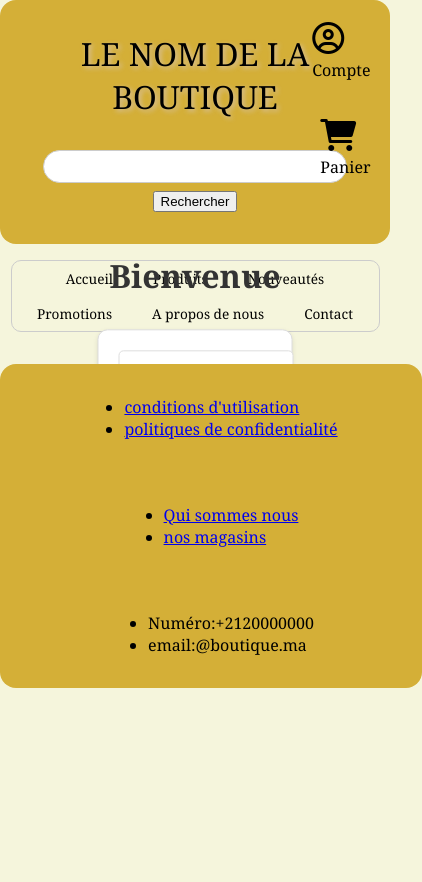
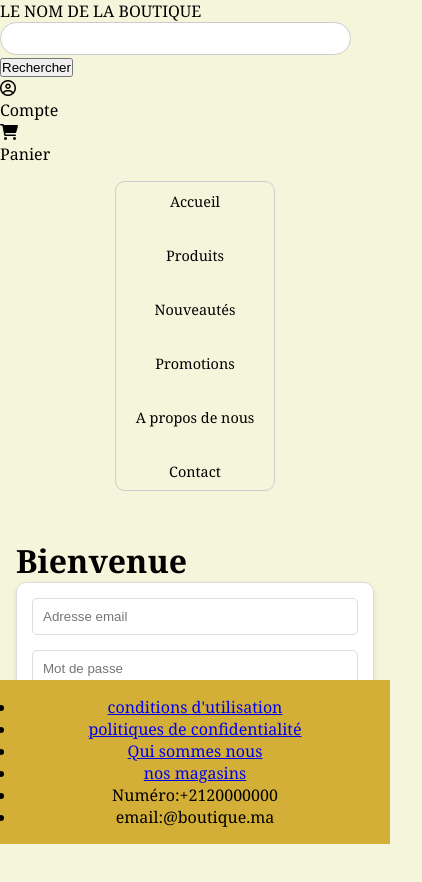
Before and after one commit to Solangeilinga/travail1, a plain HTML site: page formule.html in a window 390 px wide. Shown: the whole page, 422 px wide, since content can reach past the window. Before the commit the page ends 844 px from the top, so only its background shows below. Drawn offline with Linux system fonts and the light colour scheme; a script that the page names is missing.

Commit message:
style.css

```diff
--- a/style.css
+++ b/style.css
@@ -1,45 +1,45 @@
+/* RESET */
+* {
+  box-sizing: border-box;
+  margin: 0;
+  padding: 0;
+}
+
+/* Corps principal */
 body {
   background-color: beige;
   font-family: Georgia, serif;
-  margin: 0;
-  padding: 0;
-  width: 100%;
+  display: flex;
+  flex-direction: column;
+  min-height: 100vh;
 }
 
-.name {
-  text-shadow: 2px 2px 5px rgba(216, 199, 199, 0.8);
-  font-size: 2rem;
-  padding: 1rem 0;
-  text-align: center;
+/* Barre de recherche centrée en haut */
+.header {
+  display: flex;
+  justify-content: center;
+  align-items: center;
+  padding: 1rem;
+  background-color: #f8f8f8;
+  position: sticky;
+  top: 0;
+  z-index: 10;
 }
 
-.recherche {
-  display: flex;
-  flex-wrap: wrap;
-  gap: 0.5rem;
-  align-items: center;
-  justify-content: center;
-  margin: 1rem 0;
+.recherche input {
+  border-radius: 2rem;
+  padding: 0.5rem 1rem;
+  width: 100%;
+  max-width: 24rem;
+  border: 1px solid #ccc;
 }
 
-.premiere_ligne {
-  display: flex;
-  flex-wrap: wrap;
-  gap: 10%;
-  background-color: #D4AF37;
-  border-radius: 1rem;
-  width: 100%;
-  padding: 1.8rem;
-  box-sizing: border-box;
-  align-items: center;
-  justify-content: space-between;
-}
-
+/* Menu de navigation */
 .menu {
   display: flex;
   flex-wrap: wrap;
+  justify-content: center;
   gap: 2rem;
-  justify-content: center;
   border: 1px solid #ccc;
   border-radius: 10px;
   margin: 1rem auto;
@@ -55,49 +55,34 @@ body {
   border-radius: 5px;
   transition: all 0.3s ease;
 }
-
 .menu a:hover,
 .menu .active {
   background-color: #D4AF37;
   color: white;
 }
 
-.basket,
-.account {
-  font-size: 2rem;
-  cursor: pointer;
-}
-
-.droite {
-  position: absolute;
-  right: 5%;
-  top: 1rem;
+/* Formulaire centré */
+main {
+  flex: 1;
   display: flex;
-  gap: 2rem;
-}
-
-input[type="text"],
-input[type="search"] {
-  border-radius: 2rem;
-  padding: 0.5rem 1rem;
-  width: 100%;
-  max-width: 24rem;
-  border: 1px solid #ccc;
-}
-
-h1 {
-  color: #333;
-  text-align: center;
+  justify-content: center;
+  align-items: center;
+  padding: 2rem 1rem;
 }
 
 form {
+  width: 100%;
   max-width: 400px;
   background-color: #fff;
   padding: 20px;
-  margin: 2rem auto;
   border: 1px solid #ddd;
   border-radius: 10px;
   box-shadow: 0 2px 5px rgba(0, 0, 0, 0.1);
+}
+
+form h1 {
+  text-align: center;
+  margin-bottom: 1rem;
 }
 
 .info {
@@ -114,67 +99,48 @@ form {
   border: none;
   width: 100%;
   padding: 10px;
-  margin-bottom: 15px;
   border-radius: 5px;
   cursor: pointer;
   transition: background-color 0.3s ease;
 }
-
 .formule:hover {
   background-color: #218838;
 }
 
-.contenu {
-  position: absolute;
-  left: 50%;
-  top: 50%;
-  transform: translate(-50%, -50%);
+/* Footer fixé */
+footer {
+  background-color: #D4AF37;
+  padding: 1rem;
   text-align: center;
+  position: sticky;
+  bottom: 0;
+  width: 100%;
+  margin-top: auto;
 }
 
-footer {
-  display: flex;
-  flex-wrap: wrap;
-  justify-content: center;
-  gap: 2rem;
-  background-color: #D4AF37;
-  position: relative;
-  bottom: 0;
-  width: 100%;
-  border-radius: 1rem;
-  padding: 1rem;
-  margin-top: 2rem;
-}
-
-/* Responsive Design */
+/* Responsive design */
 @media (max-width: 768px) {
-  .premiere_ligne,
-  footer {
-    padding: 1rem;
+  .menu {
     flex-direction: column;
     align-items: center;
   }
 
-  .menu {
-    gap: 1rem;
-    font-size: 0.9rem;
-    width: 95%;
+  form {
+    padding: 15px;
+  }
+
+  .recherche input {
+    width: 90%;
   }
 }
 
 @media (max-width: 480px) {
   .menu a {
+    font-size: 0.9rem;
     padding: 8px 12px;
-    font-size: 0.85rem;
   }
 
-  input[type="text"],
-  input[type="search"] {
-    max-width: 100%;
-  }
-
-  .droite {
-    flex-direction: column;
-    align-items: flex-end;
+  .formule {
+    padding: 0.8rem;
   }
 }
```
